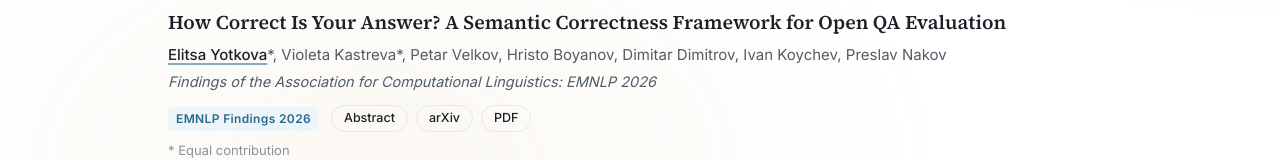
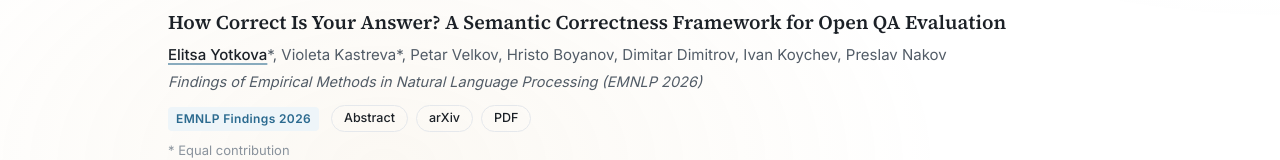
Before and after one commit to ElitsaY/ElitsaY.github.io, a plain HTML site: page index.html in a window 1280 px wide. Shown: the part 636-796 px from the top of the page. Drawn offline with Linux system fonts and the light colour scheme.

Commit message:
Use full EMNLP Findings venue name for the CAP paper

```diff
--- a/index.html
+++ b/index.html
@@ -397,7 +397,7 @@
       <li class="entry">
         <p class="entry-title pub-title"><a href="https://arxiv.org/abs/2609.01369" target="_blank" rel="noopener">How Correct Is Your Answer? A Semantic Correctness Framework for Open QA Evaluation</a></p>
         <p class="authors"><span class="me">Elitsa Yotkova</span>*, Violeta Kastreva*, Petar Velkov, Hristo Boyanov, Dimitar Dimitrov, Ivan Koychev, Preslav Nakov</p>
-        <p class="pub-venue">Findings of the Association for Computational Linguistics: EMNLP 2026</p>
+        <p class="pub-venue">Findings of Empirical Methods in Natural Language Processing (EMNLP 2026)</p>
         <div class="pub-links">
           <span class="tag">EMNLP Findings 2026</span>
           <button class="btn" type="button" aria-expanded="false" data-target="abs-cap">Abstract</button>
```
